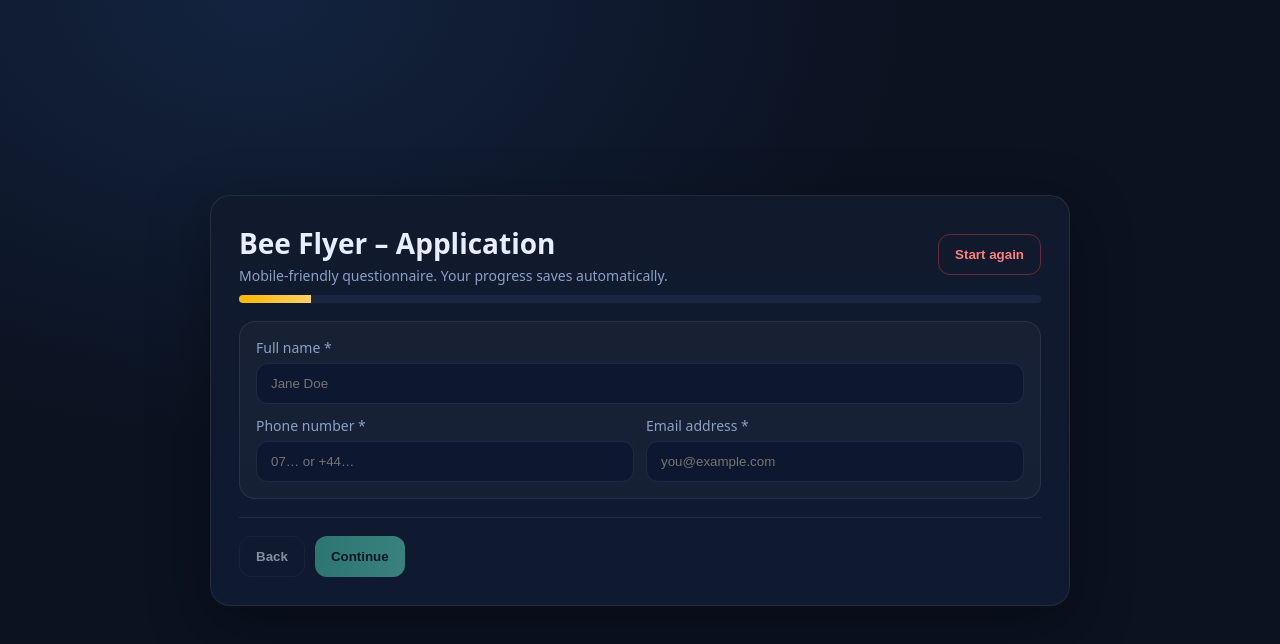
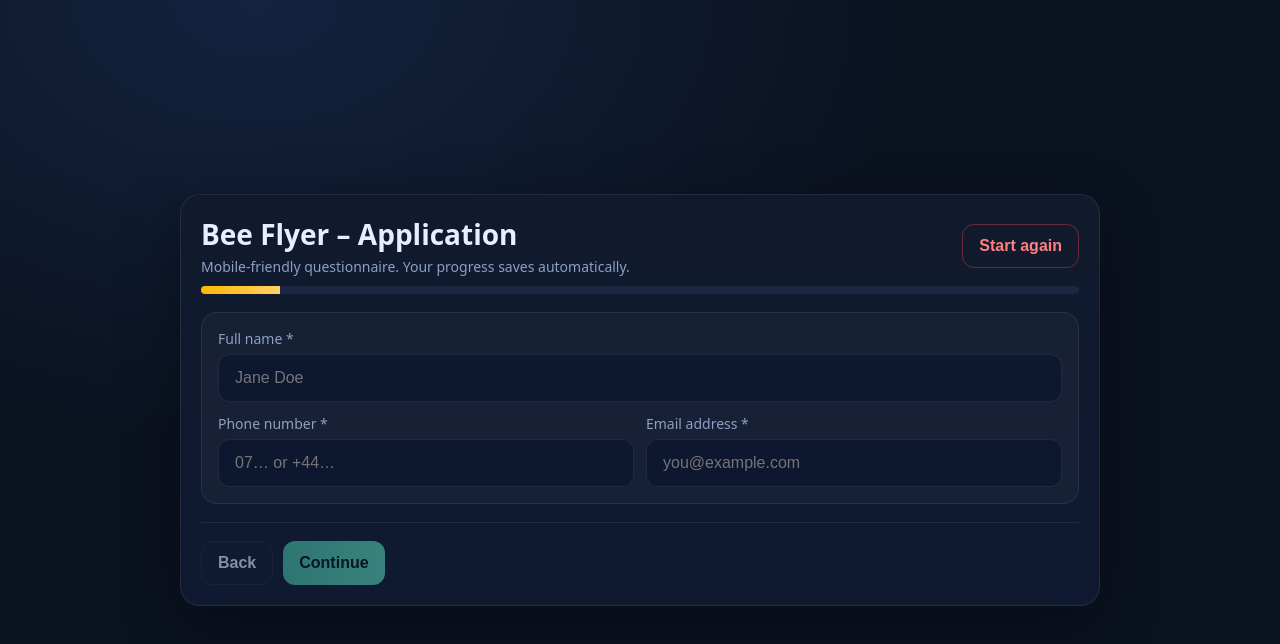
Before and after one commit to zvio-coder/bee-flyer-application, a React (Vite) app: page / in a window 1280 px wide. Shown: the top 644 px of the page. Built offline with nearby package versions, Linux system fonts and the light colour scheme; the HTML template or start-up script is replaced by a standard one.

Commit message:
Update styles.css

```diff
--- a/src/styles.css
+++ b/src/styles.css
@@ -2,7 +2,7 @@
   --bg:#0b1220;
   --card:#111a2d;
   --muted:#8ca0c4;
-  --text:#e7eeff;           /* white-ish text for contrast */
+  --text:#e7eeff;
   --accent:#ffb703;
   --accent-2:#46c2a9;
   --danger:#ef4444;
@@ -11,6 +11,9 @@
 
 *{box-sizing:border-box}
 html,body,#root{height:100%}
+html, body {
+  overscroll-behavior: none;            /* prevent pull-to-refresh/overscroll */
+}
 body{
   margin:0;
   font-family: system-ui, -apple-system, Segoe UI, Roboto, Helvetica, Arial, "Apple Color Emoji", "Segoe UI Emoji";
@@ -24,21 +27,21 @@ body{
   display:flex;
   align-items:center;
   justify-content:center;
-  padding:32px 16px;
+  padding:24px 12px;
 }
 .card{
   width:100%;
-  max-width: 860px;
+  max-width: 920px;
   background: linear-gradient(180deg, #111a2d 0%, #0f1930 100%);
   border:1px solid var(--border);
   border-radius:20px;
   box-shadow: 0 18px 60px rgba(0,0,0,0.35);
-  padding:28px;
+  padding:20px;
 }
 
 /* Headings */
 h1{margin:0 0 6px;font-size:28px}
-.subtle{color:var(--muted); font-size:14px; margin:0 0 20px}
+.subtle{color:var(--muted); font-size:14px; margin:0 0 12px}
 
 /* Progress bar */
 .progress{height:8px; background:#1a2642; border-radius:99px; overflow:hidden; margin:10px 0 18px}
@@ -51,24 +54,27 @@ label.block{display:block;margin:0 0 6px;font-size:14px;color:var(--muted)}
   background: #0e1730;
   border:1px solid var(--border);
   color:var(--text);
-  padding:12px 14px;
+  padding:14px 16px;
   border-radius:12px;
   outline:none;
+  font-size:16px;
 }
 .input:focus, textarea:focus, select:focus{border-color:#29406f; box-shadow:0 0 0 3px rgba(41,64,111,0.35)}
 .row{display:grid;grid-template-columns:1fr 1fr; gap:12px}
 @media (max-width:640px){.row{grid-template-columns:1fr}}
 
+/* Choice chips */
 .badge{
   display:inline-block;
-  padding:10px 14px;
+  padding:12px 16px;
   border:1px solid var(--border);
   border-radius:12px;
   cursor:pointer;
   background:#0e1730;
-  margin:4px 6px 0 0;
+  margin:6px 8px 0 0;
   color: var(--text);
   font-weight: 600;
+  font-size:16px;
 }
 .badge.active{border-color:var(--accent-2); background:rgba(70,194,169,0.12)}
 
@@ -80,6 +86,7 @@ label.block{display:block;margin:0 0 6px;font-size:14px;color:var(--muted)}
   padding:12px 16px;
   border-radius:12px;
   font-weight:600;
+  font-size:16px;
 }
 .btn:disabled{opacity:.55; cursor:default}
 .btn-primary{background: linear-gradient(90deg, #46c2a9, #5dd7be); color:#04131c}
@@ -102,11 +109,12 @@ label.block{display:block;margin:0 0 6px;font-size:14px;color:var(--muted)}
   border-radius:16px;
   overflow:hidden;
   background:#0e1730;
+  touch-action: none;     /* critical to stop page panning while drawing */
 }
 
 /* Toolbar */
-.toolbar{display:flex; align-items:center; justify-content:space-between; gap:12px}
-.toolbar .left, .toolbar .right{display:flex; align-items:center; gap:10px}
+.toolbar{display:flex; align-items:center; justify-content:space-between; gap:12px; flex-wrap:wrap}
+.toolbar .left, .toolbar .right{display:flex; align-items:center; gap:10px; flex-wrap:wrap}
 .range{display:flex; align-items:center; gap:8px}
 .range input[type="range"]{accent-color:#46c2a9}
 
```
